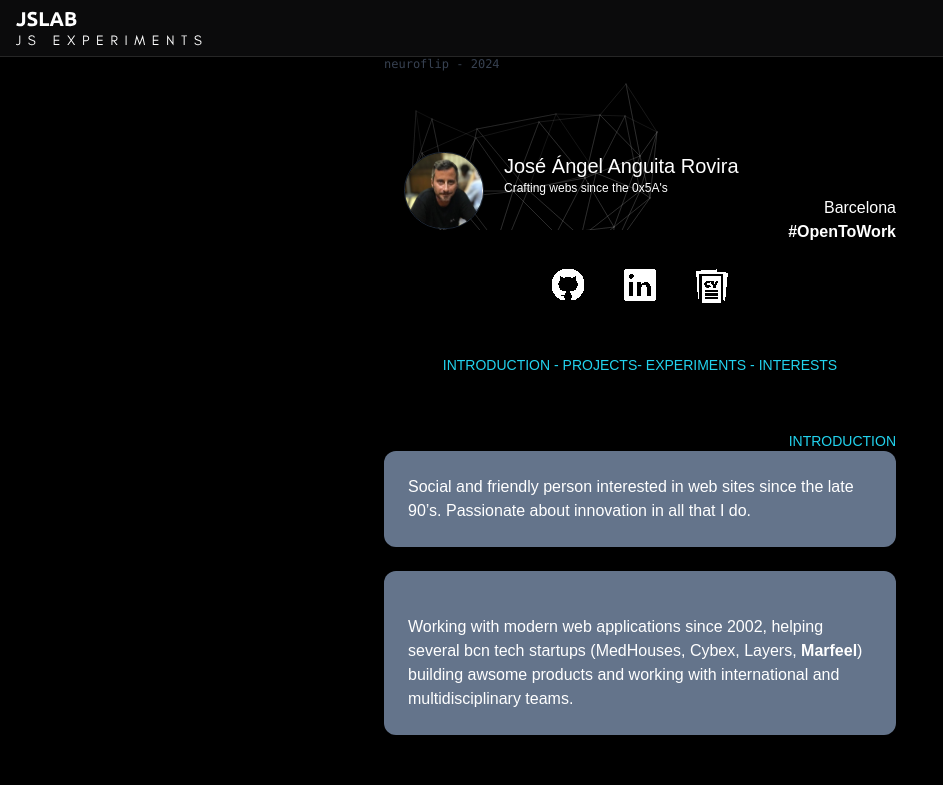
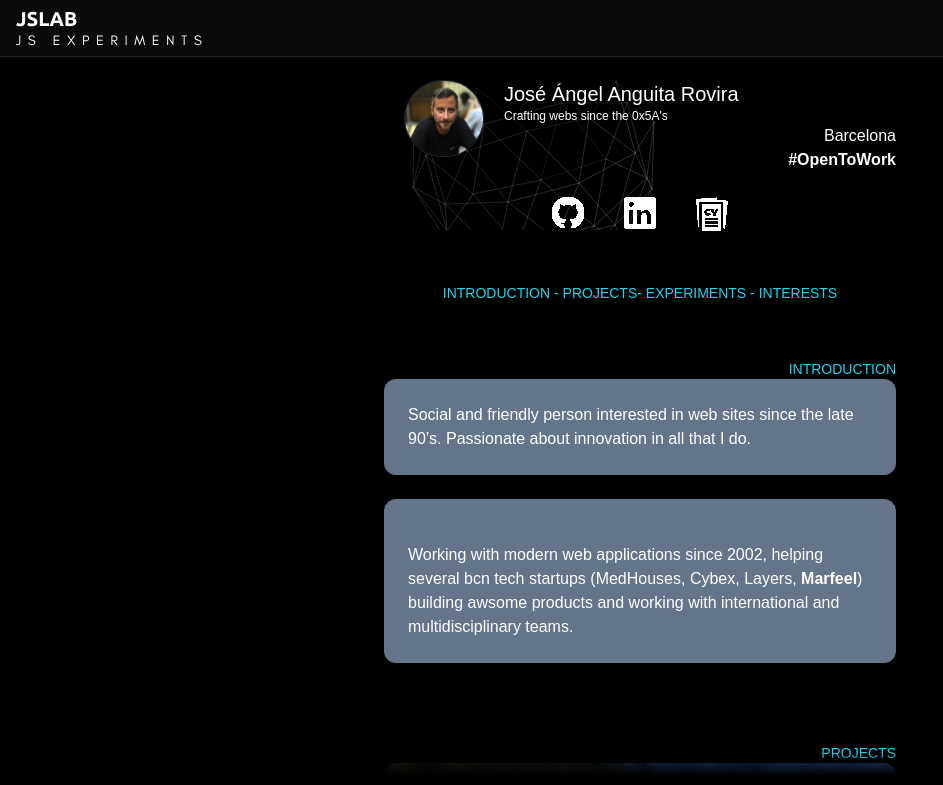
Before and after one commit to neuroflip/flatline-website, a Next.js app: page / in a window 1280 px wide. Shown: the top 785 px of the page, without its empty margins (0-943 px from the left). Built offline with nearby package versions, Linux system fonts and the light colour scheme; a web font is replaced by a local one.

Commit message:
Removed lg classnames from footer to avoid problems in big screens

```diff
--- a/app/page.tsx
+++ b/app/page.tsx
@@ -16,7 +16,7 @@ export default function Home() {
         <div className="fixed left-0 top-0 flex w-full justify-center border-b bg-gradient-to-b pb-6 pt-8 backdrop-blur-2xl border-neutral-800 bg-zinc-800/30 from-inherit">
           <Header></Header>
         </div>
-        <div className="fixed bottom-0 left-0 flex h-12 w-full items-end justify-center bg-gradient-to-t from-black via-black lg:static lg:size-auto lg:bg-none">
+        <div className="fixed bottom-0 left-0 flex h-12 w-full items-end justify-center bg-gradient-to-t from-black via-black">
           <Title><div className="text-xs text-center text-gray-700">neuroflip - 2024</div></Title>
         </div>
       </div>
```
